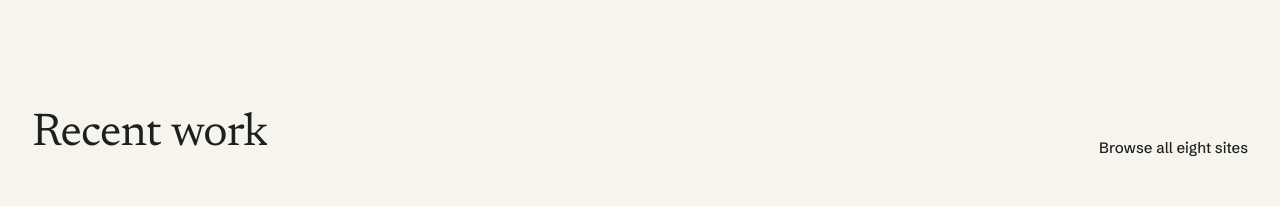
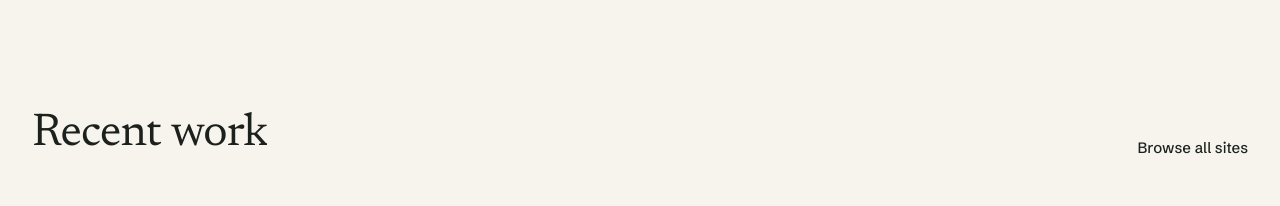
Before and after one commit to Awaiz11/Nexaflow, a Next.js app: page / in a window 1280 px wide. Shown: the part 1380-1586 px from the top of the page. Built offline with nearby package versions, Linux system fonts and the light colour scheme.

Commit message:
Add files via upload

```diff
--- a/src/app/page.tsx
+++ b/src/app/page.tsx
@@ -143,7 +143,7 @@ export default function HomePage() {
         <div className="flex flex-col justify-between gap-4 sm:flex-row sm:items-end">
           <WordReveal onScroll text="Recent work" className="text-[clamp(2rem,3.6vw,3rem)] leading-[1.08] text-ink" />
           <Link href="/themes" className="text-[15px] font-medium text-ink underline decoration-line decoration-2 underline-offset-[6px] hover:decoration-brand">
-            Browse all eight sites
+            Browse all sites
           </Link>
         </div>
         <div className="mt-12 grid gap-x-8 gap-y-14 md:grid-cols-3">
```
